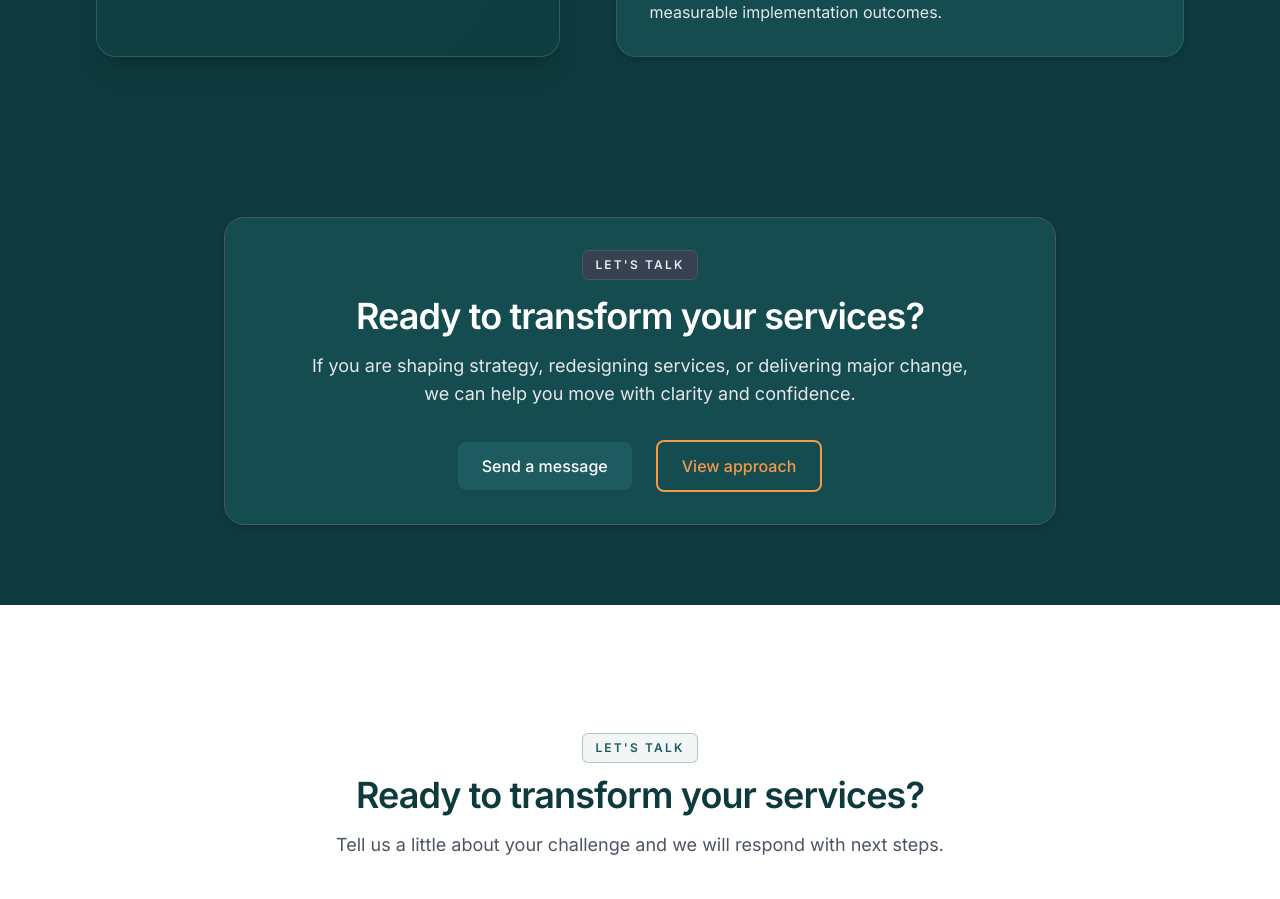
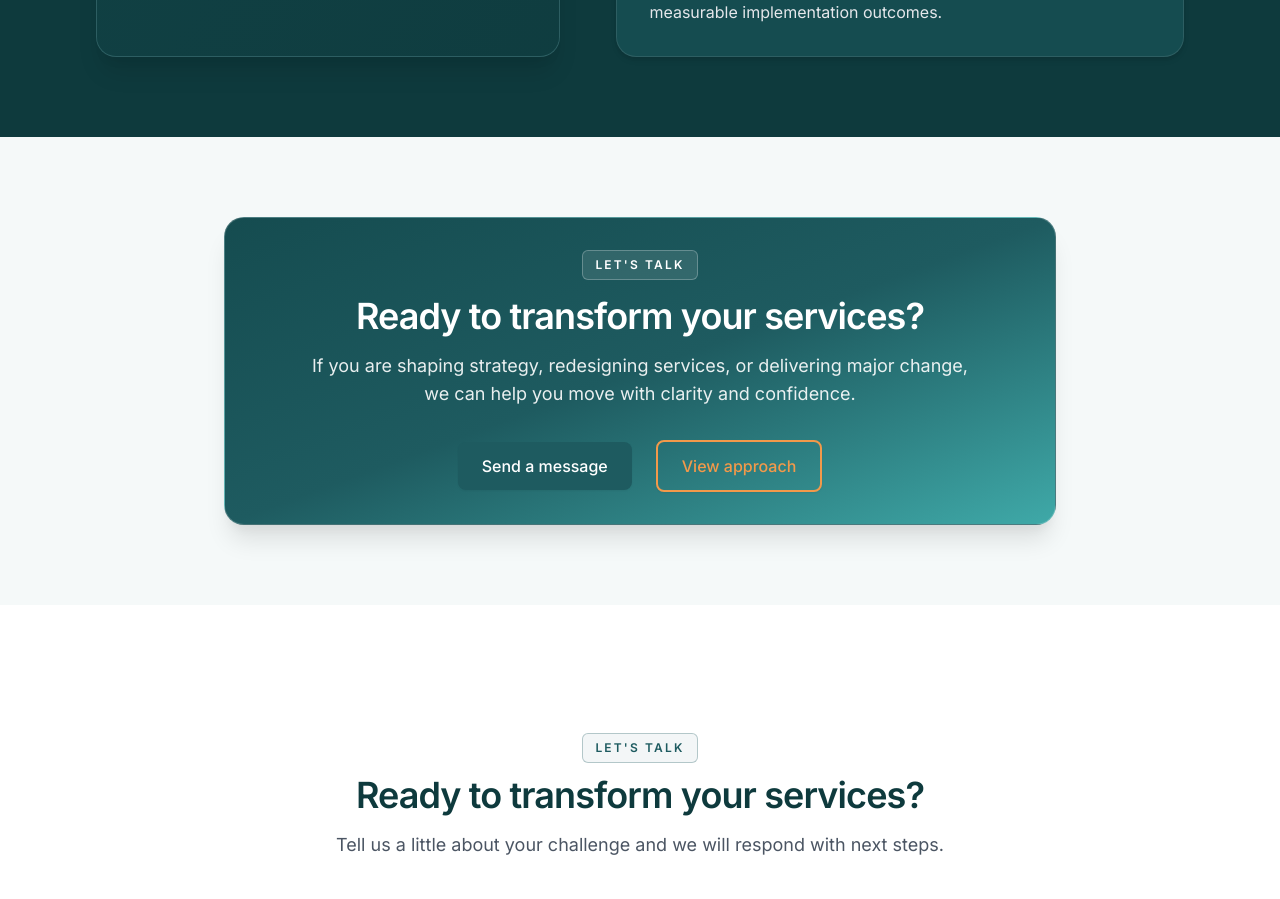
Before and after one commit to euanoneilmedia/affinity-consulting, a Next.js app: page / in a window 1280 px wide. Shown: the part 5240-6139 px from the top of the page. Built offline with nearby package versions, Linux system fonts and the light colour scheme; no server answers.

Commit message:
Apply teal gradient to CTA card with light background

```diff
--- a/components/marketing/CTASection.tsx
+++ b/components/marketing/CTASection.tsx
@@ -27,19 +27,22 @@ export function CtaSection({
   secondaryCta,
 }: CTASectionProps) {
   return (
-    <Section variant="dark" size="sm">
+    <Section variant="light" size="sm">
       <Container size="lg">
-        <DarkCard variant="default" className="border-neutral-600 p-8 text-center sm:p-12">
+        <DarkCard
+          variant="default"
+          className="border-white/20 bg-gradient-to-br from-brand-primary-dark via-brand-primary to-brand-primary-light p-8 text-center shadow-xl sm:p-12"
+        >
           {eyebrow && (
             <div className="mb-4">
-              <Eyebrow variant="dark">{eyebrow}</Eyebrow>
+              <Eyebrow variant="onDark">{eyebrow}</Eyebrow>
             </div>
           )}
           <h2 className="mb-4 text-3xl font-semibold tracking-tight text-white sm:text-4xl">
             {title}
           </h2>
           {description && (
-            <p className="mx-auto mb-8 max-w-2xl text-base leading-8 text-neutral-200 sm:text-lg">
+            <p className="mx-auto mb-8 max-w-2xl text-base leading-8 text-white/90 sm:text-lg">
               {description}
             </p>
           )}
```
